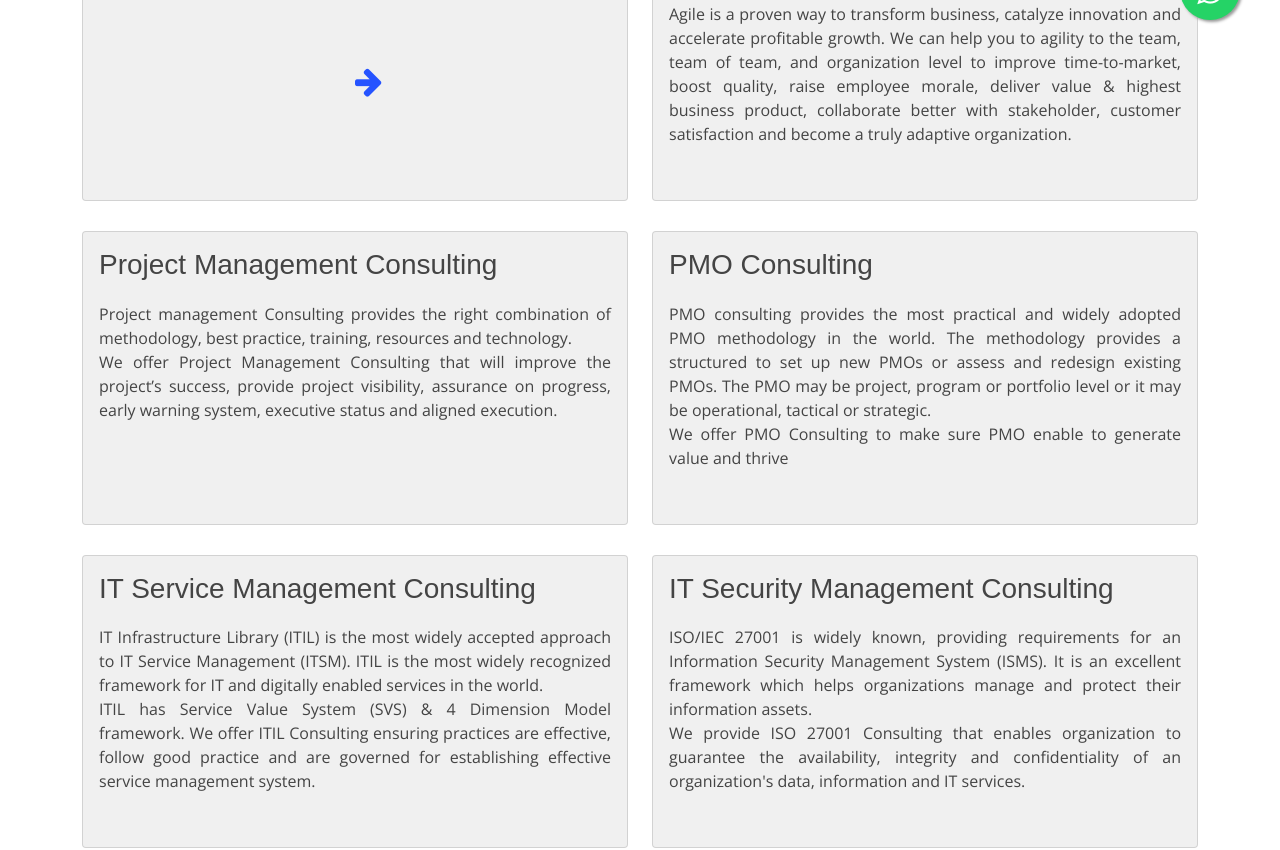
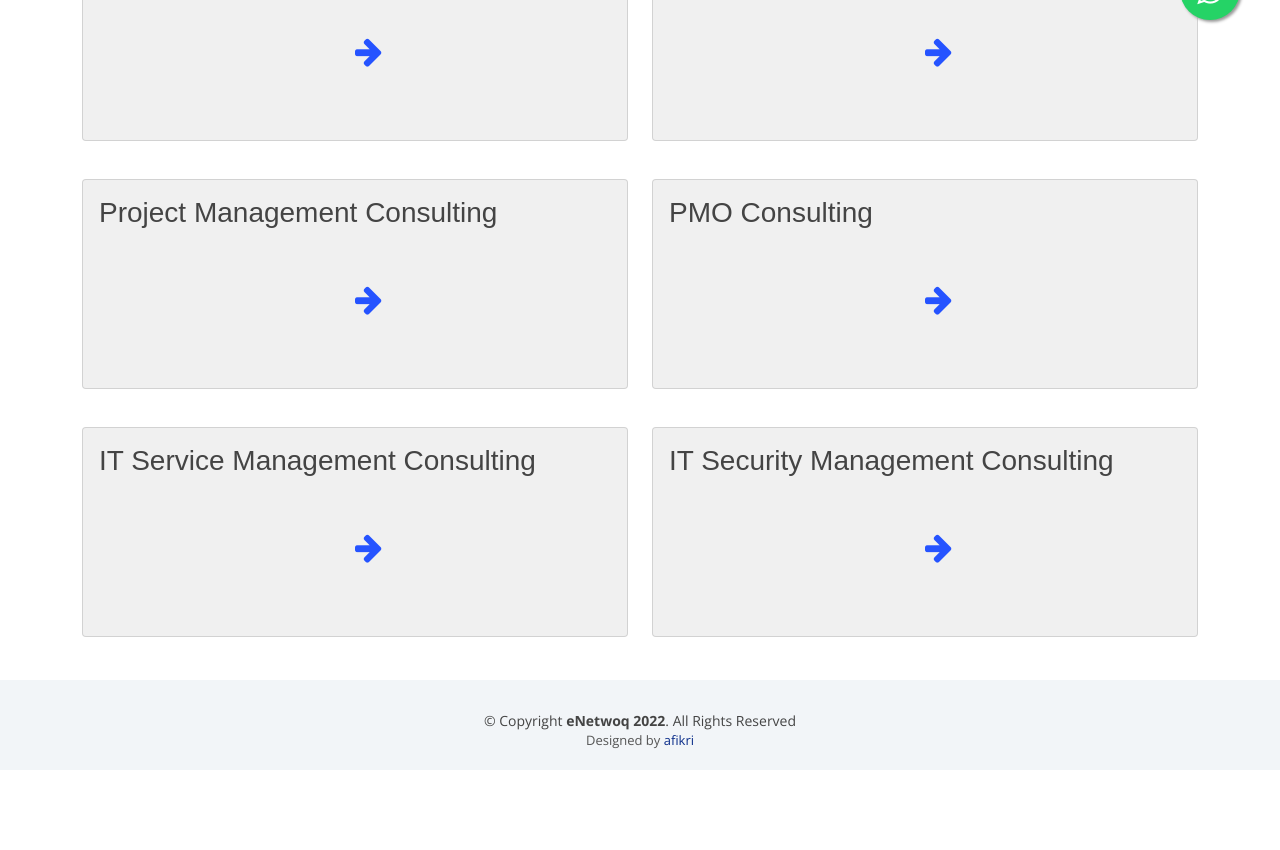
Before and after one commit to afikri/enetwoq, a React (Create React App) app: page /services in a window 1280 px wide. Shown: the part 700-1550 px from the top of the page. After the commit the page ends 1470 px from the top, so only its background shows below. Built offline with nearby package versions, Linux system fonts and the light colour scheme; a web font is replaced by a local one.

Commit message:
Completed services page

```diff
--- a/src/pages/Services.js
+++ b/src/pages/Services.js
@@ -10,8 +10,9 @@ const Services = () => {
       <section id="certifications">
         <div className="container">
           <div className="row gy-4">
+
             <div className="col-md-6 my-container">
-              <div className="card p-3 mb-2 h-100" style={{ backgroundColor: "#F0F0F0" }}>
+              <div className="card p-3 mb-2" style={{ height: "210px", backgroundColor: "#F0F0F0" }}>
                 <h3 className="heading">Digital Transformation</h3>
                 <div>
                   <i className="fa fa-arrow-right fa-2x" style={{
@@ -21,9 +22,9 @@ const Services = () => {
                     color: "#2553FF"
                   }}></i>
                 </div>
-                <div className="my-overlay">
+                <div className="my-overlay" style={{ paddingTop: "10px" }}>
                   <div className="my-text">
-                    <p style={{ textAlign: "justify", color:"white"}}>
+                    <p style={{ textAlign: "justify", color: "white", padding: "4px 4px" }}>
                       Digital transformation adopts digital technology to transform services or business to enable a significant improvement in the realization of an organization's objectives. <br />We provide digital solutions enable organization to improve efficiency, increase transparency, cost saving, revenue growth,
                       better customer experience, better employee engagement and culture and improve competitive advantage.
                     </p>
@@ -33,16 +34,20 @@ const Services = () => {
             </div>
 
 
-
-
-
-
-            <div className="col-md-6">
-              <div className="card p-3 mb-2 h-100" style={{ backgroundColor: "#F0F0F0" }}>
-                <div className="d-flex justify-content-between">
+            <div className="col-md-6 my-container">
+              <div className="card p-3 mb-2" style={{ height: "210px", backgroundColor: "#F0F0F0" }}>
                 <h3 className="heading">Scrum & Agile Enterprise</h3>
+                <div>
+                  <i className="fa fa-arrow-right fa-2x" style={{
+                    position: "absolute",
+                    top: "50%",
+                    left: "50%",
+                    color: "#2553FF"
+                  }}></i>
                 </div>
-                <p style={{ textAlign: "justify" }}>
+                <div className="my-overlay" style={{ paddingTop: "10px" }}>
+                  <div className="my-text">
+                    <p style={{ textAlign: "justify", color: "white", padding: "4px 4px" }}>
                       Agile is a proven way to transform business, catalyze innovation and accelerate profitable growth. We can help you to agility to the team, team of team, and organization level to improve time-to-market, boost quality, raise employee morale, deliver value & highest business product,
                       collaborate better with stakeholder, customer satisfaction and become a truly adaptive organization.
                     </p>
@@ -50,25 +55,46 @@ const Services = () => {
                 </div>
               </div>
             </div>
+          </div>
+        </div>
 
         <div className="container" style={{ marginTop: "30px" }}>
           <div className="row gy-4">
-            <div className="col-md-6">
-              <div className="card p-3 mb-2 h-100" style={{ backgroundColor: "#F0F0F0" }}>
-                <div className="d-flex justify-content-between">
+            <div className="col-md-6 my-container">
+              <div className="card p-3 mb-2" style={{ height: "210px", backgroundColor: "#F0F0F0" }}>
                 <h3 className="heading">Project Management Consulting</h3>
+                <div>
+                  <i className="fa fa-arrow-right fa-2x" style={{
+                    position: "absolute",
+                    top: "50%",
+                    left: "50%",
+                    color: "#2553FF"
+                  }}></i>
                 </div>
-                <p style={{ textAlign: "justify" }}>
+                <div className="my-overlay" style={{ paddingTop: "10px" }}>
+                  <div className="my-text">
+                    <p style={{ textAlign: "justify", color: "white", padding: "4px 4px" }}>
                       Project management Consulting provides the right combination of methodology, best practice, training, resources and technology. <br />We offer Project Management Consulting that will improve the project’s success, provide project visibility, assurance on progress, early warning system, executive status and aligned execution.
                     </p>
                   </div>
                 </div>
-            <div className="col-md-6">
-              <div className="card p-3 mb-2 h-100" style={{ backgroundColor: "#F0F0F0" }}>
-                <div className="d-flex justify-content-between">
+              </div>
+            </div>
+
+            <div className="col-md-6 my-container">
+              <div className="card p-3 mb-2" style={{ height: "210px", backgroundColor: "#F0F0F0" }}>
                 <h3 className="heading">PMO Consulting</h3>
+                <div>
+                  <i className="fa fa-arrow-right fa-2x" style={{
+                    position: "absolute",
+                    top: "50%",
+                    left: "50%",
+                    color: "#2553FF"
+                  }}></i>
                 </div>
-                <p style={{ textAlign: "justify" }}>
+                <div className="my-overlay" style={{ paddingTop: "10px" }}>
+                  <div className="my-text">
+                    <p style={{ textAlign: "justify", color: "white", padding: "4px 4px" }}>
                       PMO consulting provides the most practical and widely adopted PMO methodology in the world. The methodology provides a structured to set up new PMOs or assess and redesign existing PMOs. The PMO may be project, program or portfolio level or it may be operational, tactical or strategic.
                       <br />We offer PMO Consulting to make sure PMO enable to generate value and thrive
                     </p>
@@ -76,29 +102,51 @@ const Services = () => {
                 </div>
               </div>
             </div>
+          </div>
+        </div>
 
         <div className="container" style={{ marginTop: "30px" }}>
           <div className="row gy-4">
-            <div className="col-md-6">
-              <div className="card p-3 mb-2 h-100" style={{ backgroundColor: "#F0F0F0" }}>
-                <div className="d-flex justify-content-between">
+            <div className="col-md-6 my-container">
+              <div className="card p-3 mb-2" style={{ height: "210px", backgroundColor: "#F0F0F0" }}>
                 <h3 className="heading">IT Service Management Consulting</h3>
+                <div>
+                  <i className="fa fa-arrow-right fa-2x" style={{
+                    position: "absolute",
+                    top: "50%",
+                    left: "50%",
+                    color: "#2553FF"
+                  }}></i>
                 </div>
-                <p style={{ textAlign: "justify" }}>
+                <div className="my-overlay" style={{ paddingTop: "10px" }}>
+                  <div className="my-text">
+                    <p style={{ textAlign: "justify", color: "white", padding: "4px 4px" }}>
                       IT Infrastructure Library (ITIL) is the most widely accepted approach to IT Service Management (ITSM). ITIL is the most widely recognized framework for IT and digitally enabled services in the world.
                       <br />ITIL has Service Value System (SVS) & 4 Dimension Model framework. We offer ITIL Consulting ensuring practices are effective, follow good practice and are governed for establishing effective service management system.
                     </p>
                   </div>
                 </div>
-            <div className="col-md-6">
-              <div className="card p-3 mb-2 h-100" style={{ backgroundColor: "#F0F0F0" }}>
-                <div className="d-flex justify-content-between">
+              </div>
+            </div>
+            <div className="col-md-6 my-container">
+              <div className="card p-3 mb-2" style={{ height: "210px", backgroundColor: "#F0F0F0" }}>
                 <h3 className="heading">IT Security Management Consulting</h3>
+                <div>
+                  <i className="fa fa-arrow-right fa-2x" style={{
+                    position: "absolute",
+                    top: "50%",
+                    left: "50%",
+                    color: "#2553FF"
+                  }}></i>
                 </div>
-                <p style={{ textAlign: "justify" }}>
+                <div className="my-overlay" style={{ paddingTop: "10px" }}>
+                  <div className="my-text">
+                    <p style={{ textAlign: "justify", color: "white", padding: "4px 4px" }}>
                       ISO/IEC 27001 is widely known, providing requirements for an Information Security Management System (ISMS).  It is an excellent framework which helps organizations manage and protect their information assets.
                       <br />We provide ISO 27001 Consulting that enables organization to guarantee the availability, integrity and confidentiality of an organization's data, information and IT services.
                     </p>
+                  </div>
+                </div>
               </div>
             </div>
           </div>
```
Lines whose indentation alone changed are shown as unchanged.
